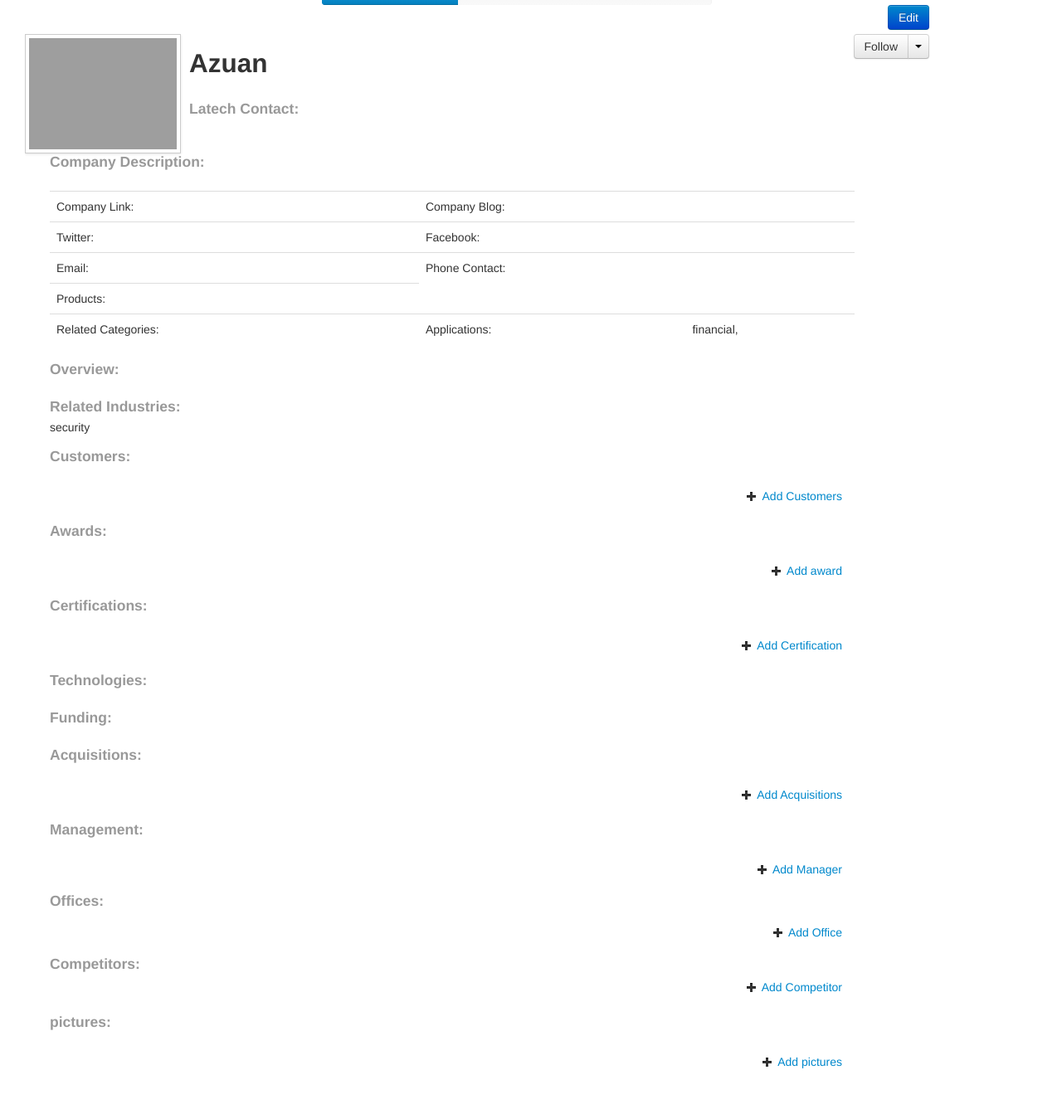
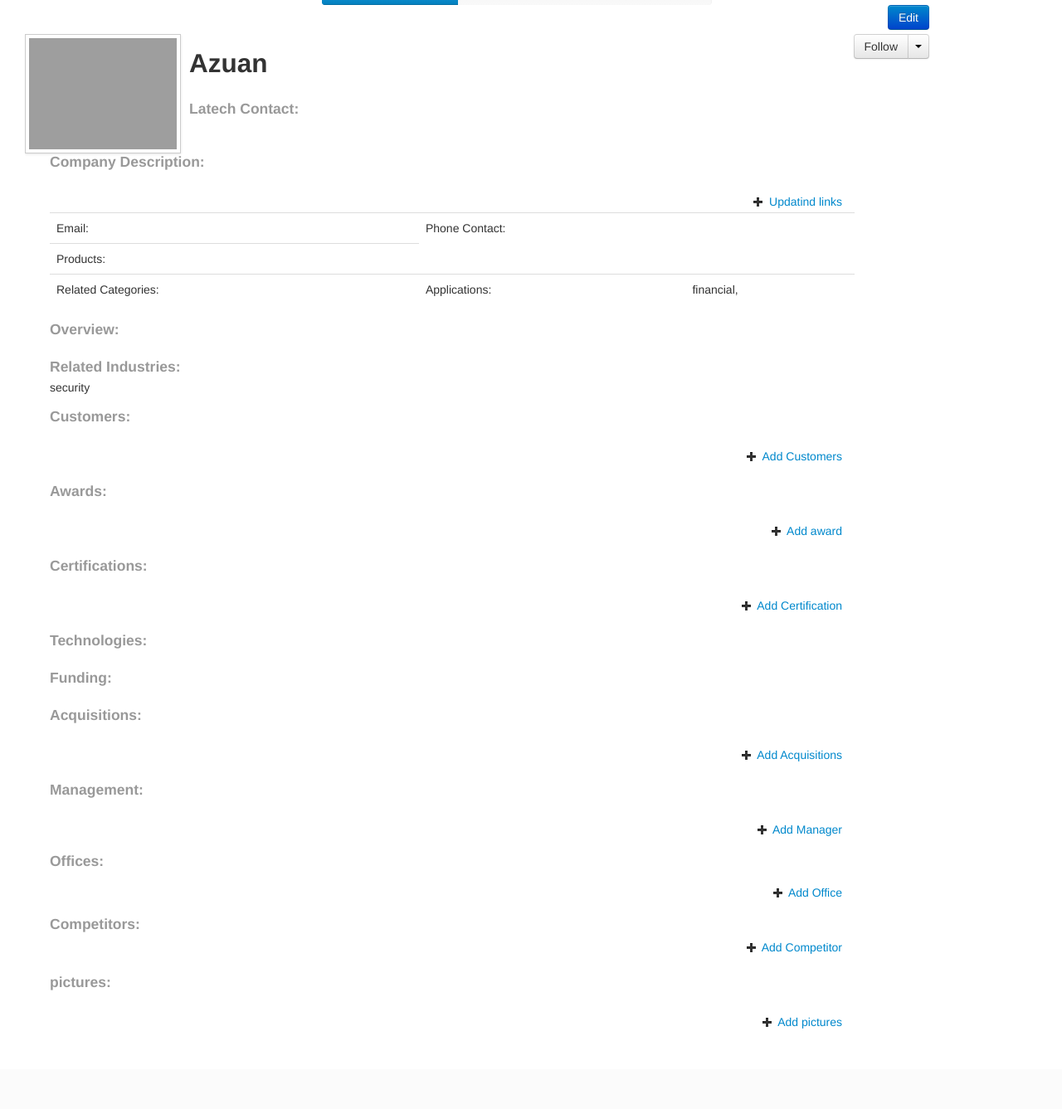
Before and after one commit to xpostudio4/Sourcing-Connection, a Django app: page /company/azuan/ in a window 1280 px wide. Shown: the part 450-1787 px from the top of the page at 83% size. After the commit the page ends 1690 px from the top, so only its background shows below. Run offline with Django 3.2, Linux system fonts and the light colour scheme; the visitor is signed in with stand-in values (Sample User, id 1); data comes from the database, SQL or seed files in the repository; data that the repository does not hold is empty; parts of the project's set-up code (start-up, migrations or seed data) failed here and were passed over; some libraries are stand-ins or nearby versions; grey boxes are pictures that could not be loaded.

Commit message:
New company link forms

```diff
--- a/companies/admin.py
+++ b/companies/admin.py
@@ -1,4 +1,4 @@
-from companies.models import Company, Office, Management, Funding, AccessCompanyProfile, Competitors, ContactCompany, CompanyRating, ProfileCompletion, CompanyLink, Acquisition, Certification, Customer, Award
+from companies.models import Company, Office, Management, Funding, AccessCompanyProfile, Competitors, ContactCompany, CompanyRating, ProfileCompletion, CompanyLink, Acquisition, Certification, Customer, Award, CompanyLink
 from fileupload.models import Picture
 from django.contrib import admin
 
--- a/companies/forms.py
+++ b/companies/forms.py
@@ -5,6 +5,11 @@ class CompanyForm(ModelForm):
     class Meta:
        model = Company
        exclude = ("slug", "tags", "contact", "company_status")
+
+class CompanyLinkForm(ModelForm):
+	class Meta:
+		model = CompanyLink
+		exclude = ('company')
 
 class CompetitorsForm(ModelForm):
 	class Meta:
--- a/companies/models.py
+++ b/companies/models.py
@@ -93,6 +93,9 @@ class Company(models.Model):
     def save(self, *args, **kwargs):
         self.slug = defaultfilters.slugify(self.name)
         super(Company, self).save(*args, **kwargs)
+        companylinks = CompanyLink(company_id=self.company)
+        companylinks.save()
+
 
     @models.permalink
     def get_absolute_url(self):
@@ -242,7 +245,7 @@ class AccessCompanyProfile(models.Model):
     company = models.ManyToManyField(Company, related_name = "Companies ")
 
     def __unicode__(self):
-        return str(self.contact) + ":" + str(self.company.all()[0])
+        return str(self.contact) + ":" + str(self.company.all())
 
 class ContactCompany(models.Model):
     company = models.ForeignKey(Company, related_name = "Contact Company")
--- a/companies/views.py
+++ b/companies/views.py
@@ -171,6 +171,7 @@ def company_view(request, slug):
     offices = Office.objects.filter(company=company)
     acquisitions = Acquisition.objects.filter(company=company)
     pictures = Picture.objects.filter(company=company)
+    companylinks = CompanyLink.objects.filter(company=company)
     office_list = []
     count = 0
 
@@ -184,7 +185,7 @@ def company_view(request, slug):
 
     return render_to_response(
         "company_page.html",
-        {'company':company, 'pictures':pictures, 'permission': edit, "percentage_profile": percentage_profile,
+        {'company':company, 'companylinks':companylinks,'pictures':pictures, 'permission': edit, "percentage_profile": percentage_profile,
         'management': management,'offices':office_list, 'competitors': competitors,"certifications":certifications,
         "customers":customers, "awards":awards, "pictures":pictures},
         context_instance=RequestContext(request))
@@ -235,6 +236,38 @@ class CompanyList(ListView):
 def company_page(request, slug):
     company = get_object_or_404(Company,slug=slug)
     return render_to_response('company_page.html',{'comp':company},context_instance=RequestContext(request))
+
+##################################################################################################################
+################################################ Company Link Views ################################################
+##################################################################################################################
+
+@login_required
+def companylink_update(request, slug):
+    """The purpose of this view is to update the links for companies"""
+
+    #verifies if the company exists if not returns a 404 page
+    company =get_object_or_404(Company,slug=slug)
+    companylink_reference = get_object_or_404(CompanyLink, company=company)
+    companylink_form = CompanyLinkForm(instance=companylink_reference)
+
+    #verifies the person has access to the company or is an incubator employee
+    edit = validate_user_company_access_or_redirect(request,company)
+
+    #if the request is GET presents info,
+    if request.method == 'GET':
+        return render_to_response('companylink_form.html',{'form':companylink_form, 'info': companylink_reference},context_instance=RequestContext(request))
+    else:
+        companylink_form = CompanyLinkForm(request.POST, instance=companylink_reference)
+        #if is POST Validates the form is well filled and save it redirecting to the company page
+        if companylink_form.is_valid():
+            companylink_form.save()
+
+            return HttpResponseRedirect('/company/'+str(slug))
+        #if not well filled redirect to the original update page and display error
+        else:
+            return render_to_response('companylink_form.html',
+                {'form': companylink_form, 'form_errors': companylink_form.errors, 'info': companylink_reference},
+                context_instance=RequestContext(request))
 
 ##################################################################################################################
 ################################################ Management Views ################################################
--- a/latech/templates/company_page.html
+++ b/latech/templates/company_page.html
@@ -114,20 +114,27 @@
     <div class="media">
 <table class="table">
     <tbody>
+        {% for link in companylinks %}
             <tr>
                 <td>Company Link:</td>
-            <td><a href="{{ company.web_url }}">{{ company.web_url }}</a></td>
+                <td><a href="{{ link.web_url }}">{{ link.web_url }}</a></td>
                 <td>Company Blog:</td>
-            <td><a href="{{ company.blog_url  }}">{{ company.blog_url  }}</a></td>
+                <td><a href="{{ link.blog_url  }}">{{ link.blog_url  }}</a></td>
             </tr>
             <tr>
                 <td>Twitter:</td>
-            <td >{% if  company.twitter_url  %}<a href="{{ company.twitter_url  }}" id = "company-twitter-url" >{{ company.twitter_url  }}</a>{% endif %}</td>
+                <td >{% if  link.twitter_url  %}<a href="{{ link.twitter_url  }}" id = "company-twitter-url" >{{ link.twitter_url  }}</a>{% endif %}</td>
 
                 <td>Facebook:</td>
-            <td ><a href="{{ company.facebook_link  }}" id="company-facebook-url">{{ company.facebook_link  }}</a></td>
+                <td ><a href="{{ link.facebook_link  }}" id="company-facebook-url">{{ link.facebook_link  }}</a></td>
             </tr>
+        {% endfor%}
+
         {% if  user.is_staff or user.is_superuser or permission %}
+        <ul class="nav nav-list pull-right">
+            <li><a href="/company/{{ company.slug }}/links/update"><i class="icon-plus"></i> Updatind links</a></li>
+        </ul>
+
         <tr>
             <td>Email: </td>
             <td><a href="mailto:{{ company.email  }}">{{ company.email  }} </a></td>
--- a/latech/urls.py
+++ b/latech/urls.py
@@ -76,6 +76,8 @@ urlpatterns = patterns('',
      url(r'^company/(?P<slug>[\w-]+)/competitors/(?P<id>[\d]+)/delete/$','companies.views.competitors_delete'),
      url(r'^company/(?P<slug>[\w-]+)/competitors/(?P<id>[\d]+)/$','companies.views.competitors_view'),
 
+     url(r'^company/(?P<slug>[\w-]+)/links/update/$','companies.views.companylink_update'),
+
      # Profile
      # url(r'^profile/(?P<pk>[\w-]+)/$', ProfileView.as_view(), name='profile_view'),
      url(r'^profile/(?P<id>[\d]+)/$', 'contacts.views.profile_view'),
```
Lines whose indentation alone changed are shown as unchanged.
